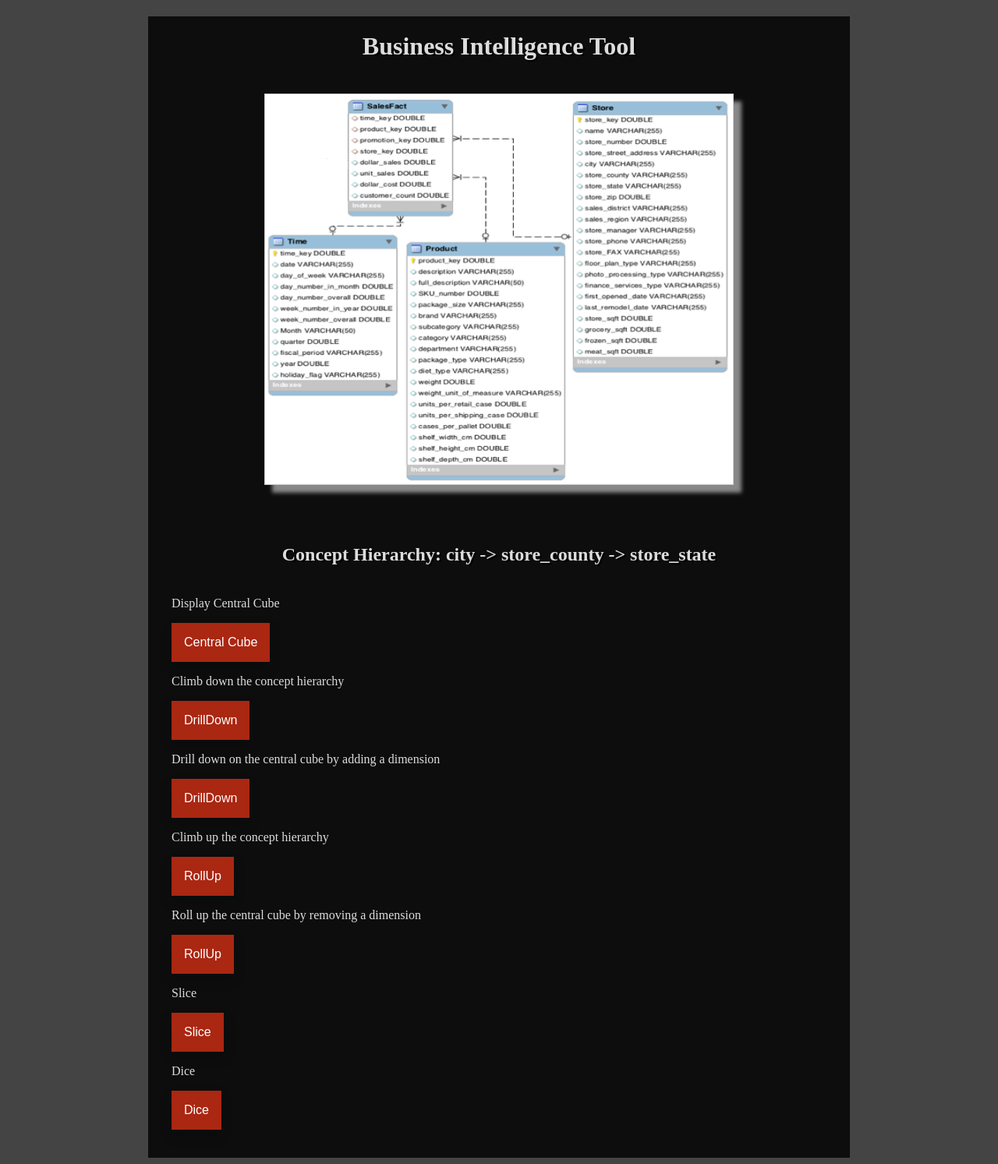
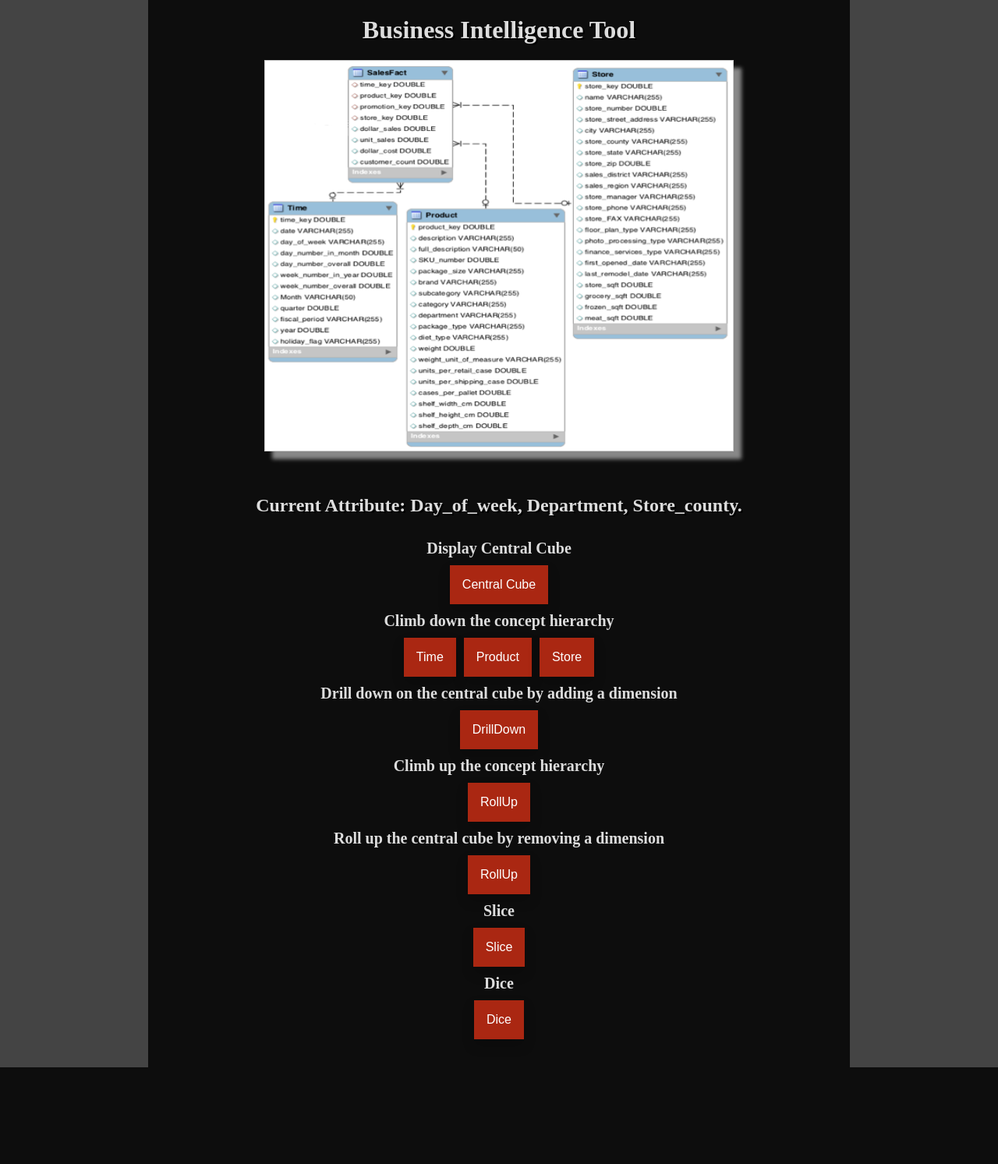
Before and after one commit to BowenChan/Datawarehouse_OlAP, a PHP site: page / in a window 1280 px wide. Shown: the whole page at 78% size. After the commit the page ends 1369 px from the top, so only its background shows below. Run offline with PHP 8.4, Linux system fonts and the light colour scheme.

Commit message:
Fixed central cube and made  Displaying of Attribute Dynamic

```diff
--- a/index.php
+++ b/index.php
@@ -1,5 +1,19 @@
 <!DOCTYPE html>
+<?php
+	#Setting up the session
+	session_start();
 
+	#Setting the dynamic session variables
+	$_SESSION['attributes'] = array("time", "product", "store");
+	$_SESSION['time'] = 1;
+	$_SESSION['product'] = 7;
+	$_SESSION['store'] = 4;
+	$_SESSION['promotion'] = 1;
+	$_SESSION['timeArray'] = array("date", "day_of_week", "day_number_in_month", "week_number_in_year", "week_number_overall","Month", "quarter", "fiscal_period", "year");
+	$_SESSION['productArray'] = array("description", "full_description", "sku_number", "package_size", "brand", "subcategory", "category", "department", "package_type", "diet_type");
+	$_SESSION['storeArray'] = array("name", "store_number","store_street_address", "city", "store_county", "store_state", "store_zip","sales_district", "sales_region");
+	$_SESSION['promotion'] = array("promotion_name","price_reduction_type","ad_type", "display_type", "coupon_type", "ad_media","display_provider");
+?>
 <html>
 <head>
 	<link rel = "stylesheet" type="text/css" href="style/style.css"/>
@@ -13,20 +27,45 @@
         <img src="ERDiagram.png" alt="Schema" />
         <br />
         <br />
-        <h2>Concept Hierarchy: city -> store_county -> store_state </h2>
+
+        <!-- Displaying the Current Attributes of the Central Cube -->
+
+        <h2> Current Attribute: <?php
+        	$length = count($_SESSION['attributes']);
+        	$i = 0;
+
+        	foreach ($_SESSION['attributes'] as $attributes) {
+        		$array = $attributes."Array";
+
+        		if(++$i === $length)
+        			echo ucfirst($_SESSION[$array][$_SESSION[$attributes]]) .". ";
+        		else
+        			echo ucfirst($_SESSION[$array][$_SESSION[$attributes]]) .", ";
+        	}
+        ?>
+         </h2>
+
+         <!-- Viewing the Central Cube -->
         <form method="post" action="centralCube.php">
             <p>Display Central Cube</p>
             <input type="submit" value="Central Cube" />
         </form>
 
+        <!-- Drilling down based on the Hierarchy/Dimensions -->
         <form method="post" action="drillDown.php">
             <p>Climb down the concept hierarchy</p>
-            <input type="submit" value="DrillDown" name="HierarchyD"/>
 
+            <?php
+
+            	foreach ($_SESSION['attributes'] as $attributes) {
+	            	echo '<input type="submit" value="'. ucfirst($attributes) .'" name=". '. $attributes .'."/>';
+            	}
+        	?>
             <p>Drill down on the central cube by adding a dimension</p>
             <input type="submit" value="DrillDown" name="DimensionD"/>
         </form>
 
+        <!-- Rolling up Based on Hierarchy/Dimension -->
         <form method="post" action="rollUp.php">
             <p>Climb up the concept hierarchy</p>
             <input type="submit" value="RollUp" name = "HierarchyR"/>
--- a/style/style.css
+++ b/style/style.css
@@ -1,3 +1,6 @@
+*{
+	margin: 0 auto;
+}
 table{
 border-collapse: collapse;
 width: 100%;
@@ -43,18 +46,25 @@ img{
 }
 p{
     color: #DDDDDD;
-    padding-left: 30px;
+    font-size: 20px;
+    font-weight: bold;
+    text-align: center;
+    padding: 10px 0;
 
 }
-
+form {
+	text-align: center;
+}
 input {
     background-color: #AA2712;
     color: white;
     padding: 16px;
     font-size: 16px;
-    margin-left: 30px;
+    margin: 0 5px;
     border: none;
     cursor: pointer;
+ 	text-align: center;
+
     box-shadow: 0px 8px 16px 0px rgba(0,0,0,0.2);
 }
 
```
Also changed, not shown: centralcube.php (+6 -2 lines), indexold.php (+10 -6 lines).
